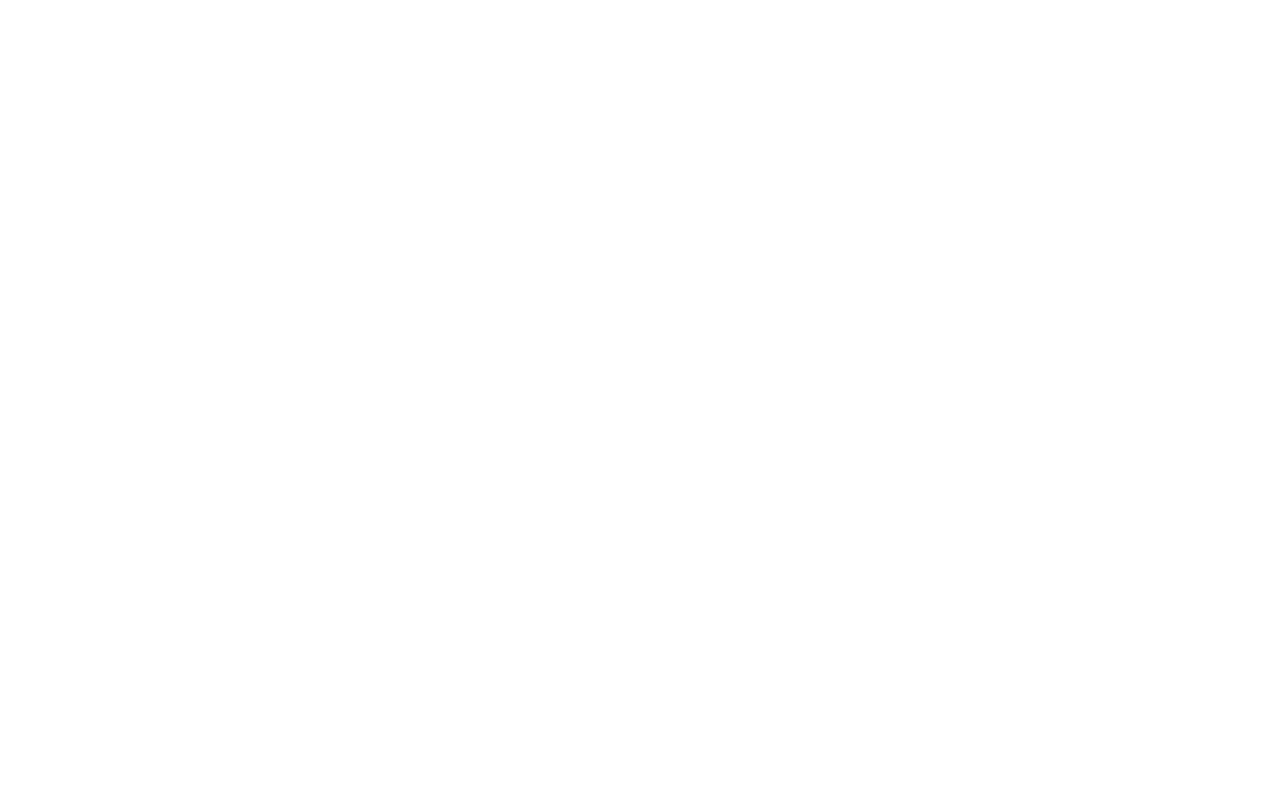
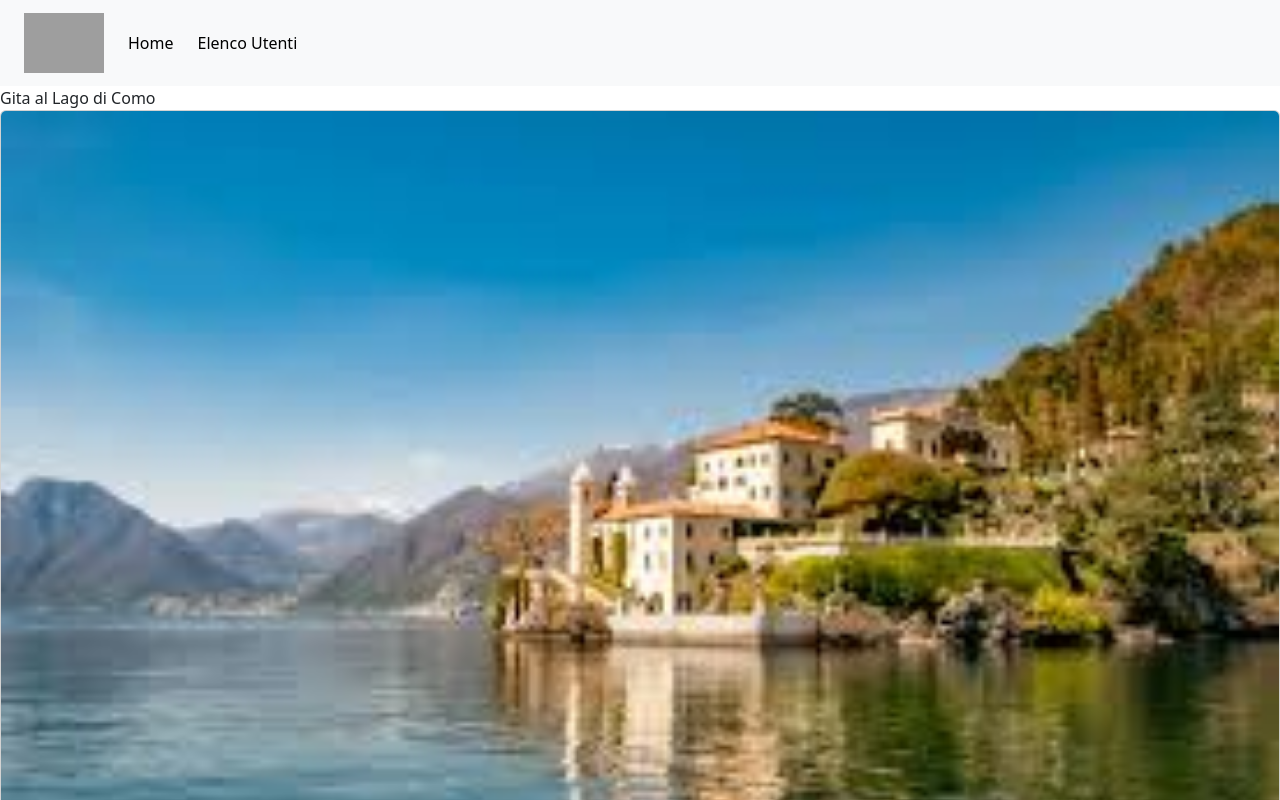
Before and after one commit to mattiacoli/BooRoad, a React (Vite) app: page /1/trip in a window 1280 px wide. Before the commit this address had no page. Shown: the top 800 px of the page. Built offline with nearby package versions, Linux system fonts and the light colour scheme; grey boxes are pictures that could not be loaded; the HTML template or start-up script is replaced by a standard one.

Commit message:
Refactor routing for Trip page and update TravelCard to pass trip ID; enhance Trip component to display trip details based on ID.

```diff
--- a/src/App.jsx
+++ b/src/App.jsx
@@ -11,7 +11,7 @@
         <Routes>
           <Route Component={DefaultLayout}>
             <Route path="/" Component={Home} />
-            <Route path="/trip" Component={Trip} />
+            <Route path="/:id/trip" Component={Trip} />
           </Route>
         </Routes>
       </BrowserRouter>
--- a/src/components/TravelCard.jsx
+++ b/src/components/TravelCard.jsx
@@ -1,6 +1,6 @@
 import { useNavigate } from "react-router-dom"
 
-export default function TravelCard({ image, travelName, travelLocation }) {
+export default function TravelCard({ image, travelName, travelLocation, id }) {
 
     const navigate = useNavigate()
 
@@ -16,7 +16,7 @@
                             <h2>{travelName}</h2>
                             <p>{travelLocation}</p>
                         </div>
-                        <button onClick={() => navigate('/trip')} className="btn btn-primary">Details</button>
+                        <button onClick={() => navigate(`/${id}/trip`)} className="btn btn-primary">Details</button>
                     </div>
                 </div>
             </div>
--- a/src/pages/Home.jsx
+++ b/src/pages/Home.jsx
@@ -21,6 +21,7 @@
                 <div className="row row-cols-1 row-cols-md-3 g-4">
                     {gite.map(gita => (
                         <TravelCard
+                            id={gita.id}
                             image={gita.immagine}
                             travelName={gita.nome}
                             travelLocation={gita.città}
--- a/src/pages/Trip.jsx
+++ b/src/pages/Trip.jsx
@@ -1,12 +1,29 @@
 import data from '../data/data.js'
+import { useParams } from 'react-router-dom'
 
 export default function Trip() {
+
+    const { id } = useParams()
+    console.log(id);
+
+    let tripName;
+
+    for (let i = 0; i < data.length; i++) {
+        if (data[i].id == id) {
+            tripName = data[i]
+        }
+    }
+
+    console.log(tripName);
+
 
     return (
 
         <>
 
             <div className="jumbotron">
+
+                <span>{tripName.nome}</span>
 
                 {data.map((trip) => (
 
```
